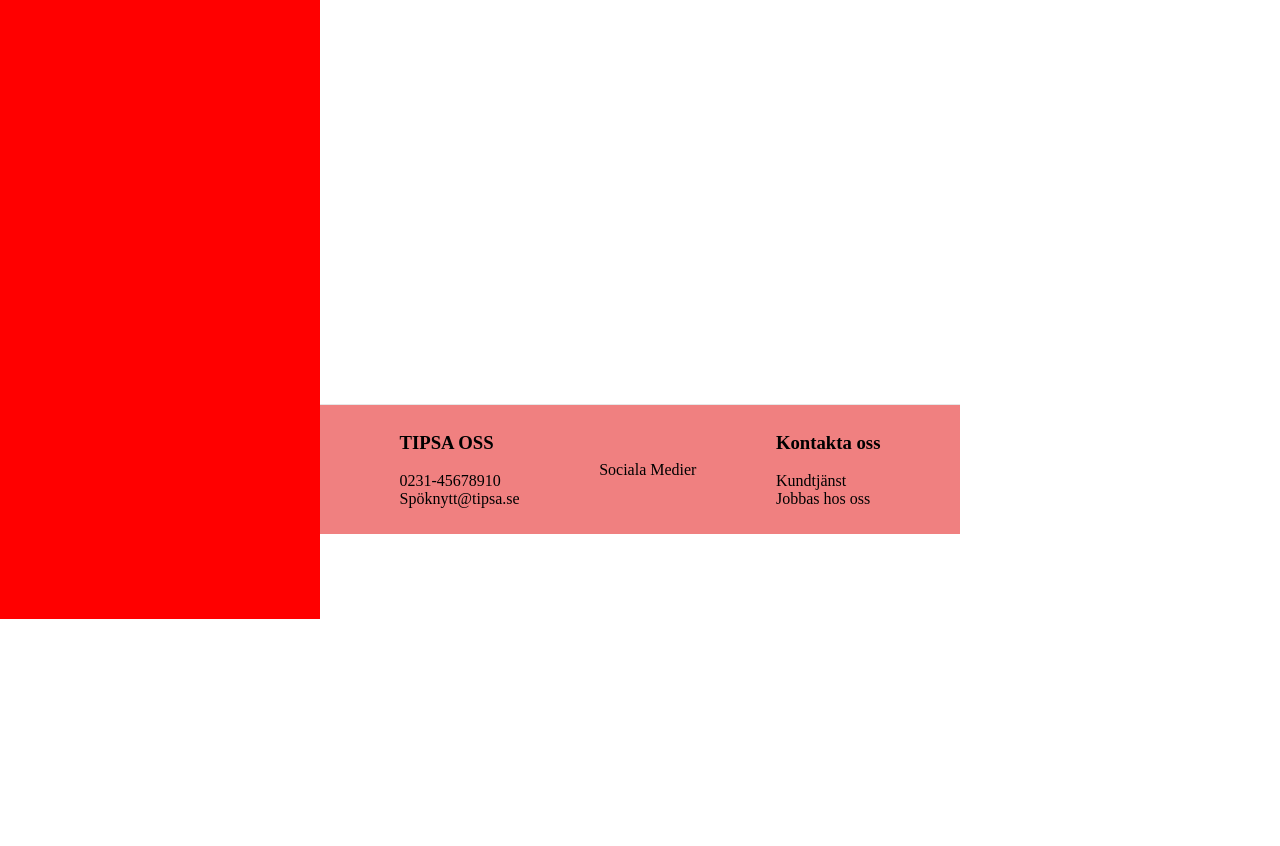
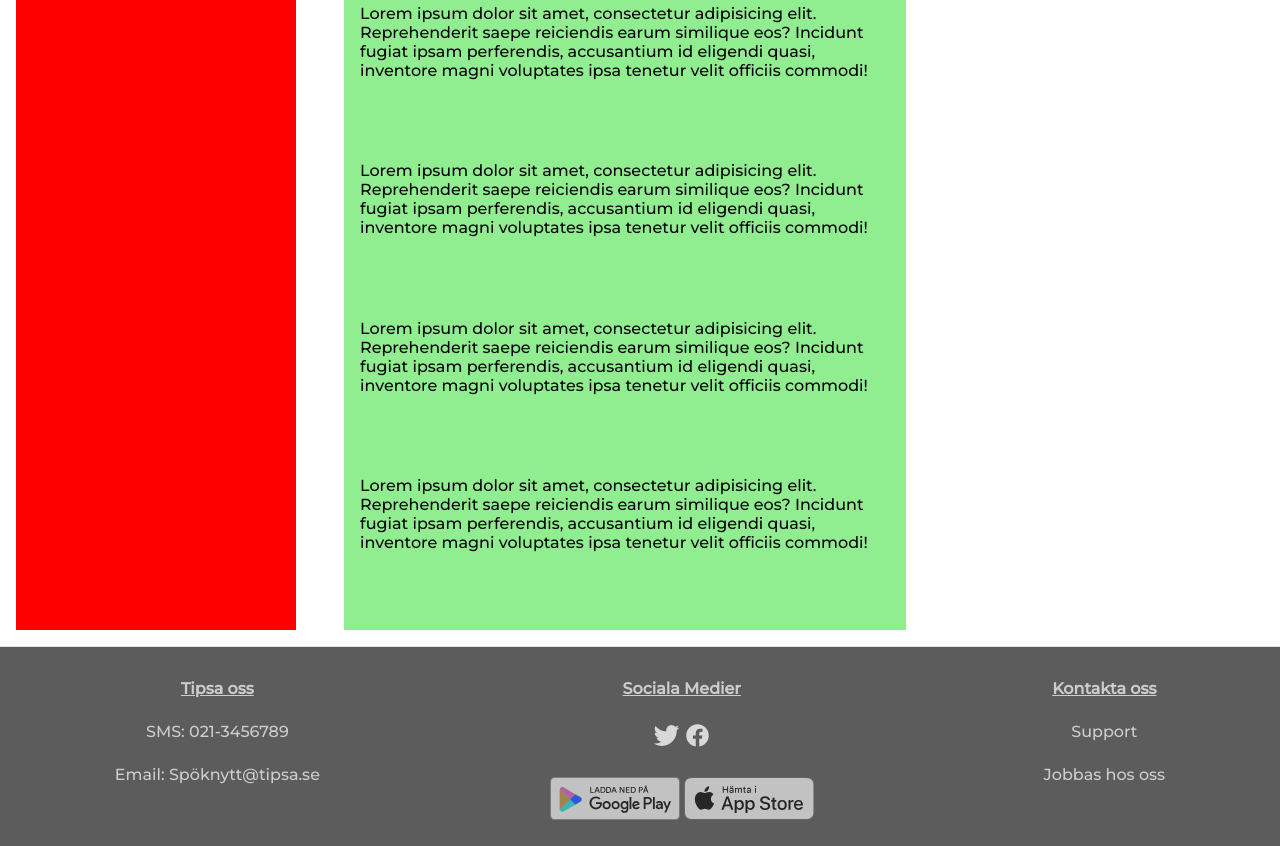
Before and after one commit to Joel-Ax/News-Website, a plain HTML site: page index.html in a window 1280 px wide. Shown: the part 266-1112 px from the top of the page. Before the commit the page ends 800 px from the top, so only its background shows below. Drawn offline with Linux system fonts and the light colour scheme.

Commit message:
First draft

```diff
--- a/index.html
+++ b/index.html
@@ -7,18 +7,21 @@
       crossorigin="anonymous"
     ></script>
 
-    <link rel="preconnect" href="https://fonts.googleapis.com">
-<link rel="preconnect" href="https://fonts.gstatic.com" crossorigin>
-<link href="https://fonts.googleapis.com/css2?family=Montserrat:wght@500&display=swap" rel="stylesheet">
+    <link rel="preconnect" href="https://fonts.googleapis.com" />
+    <link rel="preconnect" href="https://fonts.gstatic.com" crossorigin />
+    <link
+      href="https://fonts.googleapis.com/css2?family=Montserrat:wght@500&display=swap"
+      rel="stylesheet"
+    />
 
     <link rel="stylesheet" href="styles/general.css" />
     <link rel="stylesheet" href="styles/header.css" />
     <link rel="stylesheet" href="styles/footer.css" />
     <link rel="stylesheet" href="styles/sidebar.css" />
-    <link rel="stylesheet" href="styles/article.css" />
+    <link rel="stylesheet" href="styles/articles.css" />
   </head>
   <body>
-    <div id="main-container">
+    <div class="wrapper">
       <header id="header">
         <nav>
           <label class="logo">SpökNYTT</label>
@@ -33,34 +36,53 @@
           </ul>
         </nav>
         <nav id="right-nav-section">
-            <input class="search-bar" type="text" placeholder="Sök . . ." />
+          <input class="search-bar" type="search" placeholder="Sök . . ." />
           <button class="header-button">Köp Plus</button>
           <button class="header-button">Logga in</button>
         </nav>
       </header>
-      <div id="middle">
       <div id="sidebar">
         <a>Björn vandrade i Lund</a>
         <a>Älg vandrade med björn i Lund</a>
+      </div>
 
+      <div class="article-grid">
+        <article class="content">Lorem ipsum dolor sit amet, consectetur adipisicing elit. Reprehenderit saepe reiciendis earum similique eos? Incidunt fugiat ipsam perferendis, accusantium id eligendi quasi, inventore magni voluptates ipsa tenetur velit officiis commodi!</article>
+        <article class="content">Lorem ipsum dolor sit amet, consectetur adipisicing elit. Reprehenderit saepe reiciendis earum similique eos? Incidunt fugiat ipsam perferendis, accusantium id eligendi quasi, inventore magni voluptates ipsa tenetur velit officiis commodi!</article>
+        <article class="content">Lorem ipsum dolor sit amet, consectetur adipisicing elit. Reprehenderit saepe reiciendis earum similique eos? Incidunt fugiat ipsam perferendis, accusantium id eligendi quasi, inventore magni voluptates ipsa tenetur velit officiis commodi!</article>
+        <article class="content">Lorem ipsum dolor sit amet, consectetur adipisicing elit. Reprehenderit saepe reiciendis earum similique eos? Incidunt fugiat ipsam perferendis, accusantium id eligendi quasi, inventore magni voluptates ipsa tenetur velit officiis commodi!</article>
+        <article class="content">Lorem ipsum dolor sit amet, consectetur adipisicing elit. Reprehenderit saepe reiciendis earum similique eos? Incidunt fugiat ipsam perferendis, accusantium id eligendi quasi, inventore magni voluptates ipsa tenetur velit officiis commodi!</article>
       </div>
-        <div id="main-content"></div>
+
+      <footer id="footer">
+        <div class="footer-nav">
+          <h2>Tipsa oss</h2>
+          <li>SMS: <a class="footer-link">021-3456789</a></li>
+          <li>Email: <a class="footer-link">Spöknytt@tipsa.se</a></li>
         </div>
-      <footer id="footer">
-        <div id="left-footer-section">
-          <h3>TIPSA OSS</h3>
-          <br>
-          <span>0231-45678910</span>
-          <br>
-          <span>Spöknytt@tipsa.se</span>
+        <div class="footer-nav">
+          <h2 class="social-media">Sociala Medier</h2>
+          <li>
+            <a href="https://www.twitter.com" target="_blank">
+              <img class="social-media-icon" src="images/twitter.svg"/>
+            </a>
+            <a href="https://www.facebook.com" target="_blank">
+              <img class="social-media-icon" src="images/facebook.svg"/>
+            </a>
+          </li>
+          <li>
+            <a href="play.google.com/store/apps" target="_blank">
+              <img class="appstore-icon" src="images/googleplay.svg"/>
+            </a>
+            <a href="https://apple.com/se/app-store/" target="_blank">
+              <img class="appstore-icon" src="images/appstore.svg"/>
+            </a>
+          </li>
         </div>
-        <div id="middle-footer-section">Sociala Medier</div>
-        <div id="right-footer-section">
-          <h3>Kontakta oss</h3>
-          <br>
-          <span>Kundtjänst</span>
-          <br>
-          <span>Jobbas hos oss</span>
+        <div class="footer-nav">
+          <h2>Kontakta oss</h2>
+          <li><a class="footer-link">Support</a></li>
+          <li><a class="footer-link">Jobbas hos oss</a></li>
         </div>
       </footer>
     </div>
--- a/styles/articles.css
+++ b/styles/articles.css
@@ -0,0 +1,9 @@
+.article-grid {
+  grid-area: content;
+
+  display: grid;
+  padding: 1rem;
+  width: 60%;
+  row-gap: 20px;
+  background: lightgreen;
+}
--- a/styles/footer.css
+++ b/styles/footer.css
@@ -3,22 +3,55 @@
   padding: 0;
 }
 
-
 #footer {
-    height: 130px;
-    width: 50%;
-    align-self: center;
+  grid-area: footer;
   display: flex;
   flex-direction: row;
-    justify-content: space-evenly;
-    align-items: center;
+  align-self: center;
+  justify-content: space-around;
+  align-items: flex-start;
 
-    margin-top: auto;
-    z-index: 100;
+  height: 100%;
 
-
-    background-color: lightcoral;
+  background: #2a2828c1;
   border-top-width: 1px;
   border-top-style: solid;
   border-top-color: rgb(230, 230, 230);
 }
+
+.footer-nav {
+  padding-top: 2rem;
+  display: flex;
+  flex-direction: column;
+  gap: 1.5rem;
+  align-items: center;
+  font-weight: normal;
+  list-style: none;
+  color: #cdcdcd;
+  font-weight: normal;
+  list-style: none;
+}
+
+h2 {
+  font-size: 16px;
+  text-decoration: underline;
+}
+
+.social-media-icon {
+  width: 27px;
+  height: 27px;
+}
+
+.appstore-icon {
+  width: 130px;
+}
+
+.social-media-icon,
+.appstore-icon {
+  filter: invert(0.85);
+}
+
+.footer-link:hover {
+  text-decoration: underline;
+  cursor: pointer;
+}
--- a/styles/general.css
+++ b/styles/general.css
@@ -1,12 +1,26 @@
 p {
-    margin-top: 0;
-    margin-bottom: 0;
+  margin-top: 0;
+  margin-bottom: 0;
 }
 
-#main-container {
-    min-height: 100vh;
-    display: flex;
+.wrapper {
+  font-family: "Montserrat", sans-serif;
+
+  min-height: 100vh;
+  display: grid;
+  grid-template-areas:
+    "header header header"
+    "sidebar content content"
+    "footer footer footer";
+  grid-template-columns: 1fr 3fr;
+  grid-template-rows: 80px 1fr 200px;
+  row-gap: 1rem;
+  column-gap: 3rem;
+  justify-content: space-evenly;
+  font-family: "Montserrat", sans-serif;
+
+  /* display: flex;
     flex-direction: column;
-    background-color: white;
-/*     background-color: rgb(248, 248, 248);
- */}
+     */
+  background-color: white;
+}
--- a/styles/header.css
+++ b/styles/header.css
@@ -7,13 +7,11 @@
 }
 
 #header {
-  height: 80px;
+  grid-area: header;
   display: flex;
   flex-direction: column;
   align-items: center;
   justify-content: space-evenly;
-
-  font-family: 'Montserrat', sans-serif;
 
 
   border-bottom-width: 1px;
@@ -24,7 +22,7 @@
 nav {
   width: 100%;
   position: fixed;
-  background: rgba(0, 0, 0, 0.766);
+  background: #2a2828c1;
 }
 
 label.logo {
@@ -55,7 +53,7 @@ nav ul li a {
 
 a.active,
 .navlink:hover {
-  background-color: rgba(0, 0, 0, 0.816);
+  background-color: #000000d0;
   transition: 0.5s;
 }
 
@@ -103,13 +101,12 @@ input::placeholder {
   border: 1px solid rgb(192, 192, 192);
   border-radius: 20px;
   box-shadow: inset 1px 2px 3px rgba(0, 0, 0, 0.05);
-
 }
 
 .header-button:hover {
   background-color: rgb(227, 227, 227);
   border-color: rgb(155, 155, 155);
-  transition: 0.5s;
+  transition: 0.2s;
 }
 
 .header-button:active {
--- a/styles/sidebar.css
+++ b/styles/sidebar.css
@@ -1,14 +1,11 @@
 #sidebar {
-    position: fixed;
-    top: 85px;
-    background-color: red;
-    width: 25%;
-    height: 100%;
-    z-index: 200;
-    padding-top: 5px;
+  grid-area: sidebar;
+  background-color: red;
+  height: 100vh;
+  margin-left: 1rem;
+  padding: 1rem;
 
-
-    display: flex;
-    flex-direction: column;
-    row-gap: 20px;
+  display: flex;
+  flex-direction: column;
+  row-gap: 20px;
 }
```
Also changed, not shown: images/appstore.svg (added), images/facebook.svg (added), images/googleplay.svg (added), images/sport.png (added), images/twitter.svg (added), 1 other file. Lines whose indentation alone changed are shown as unchanged.
